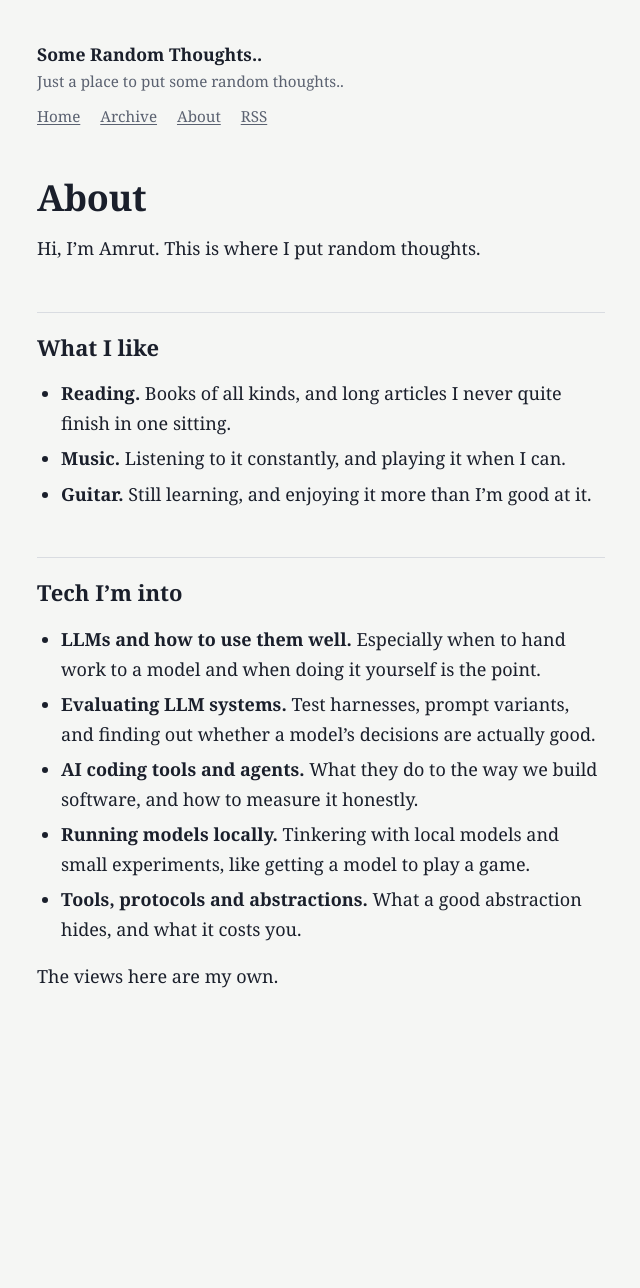
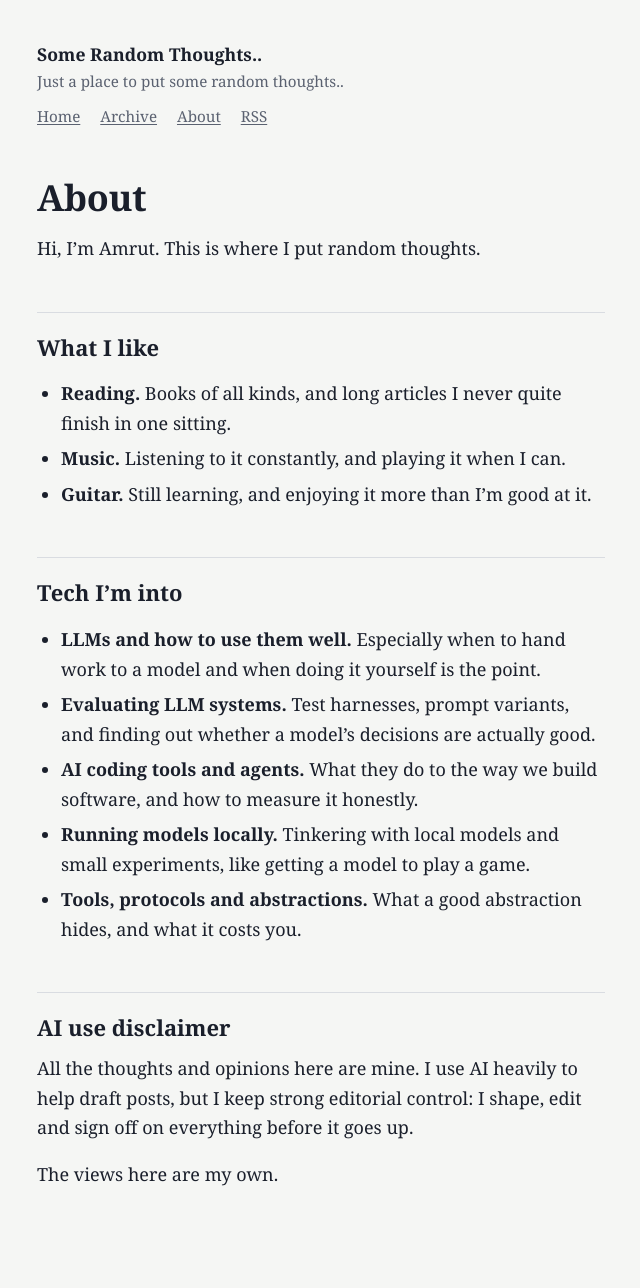
Before and after one commit to rumple/blog, a Jekyll site: the page built from about.md, in a window 1280 px wide. Shown: the whole page, without its empty margins (319-959 px from the left). Built offline with Jekyll 4.4.1, drawn with Linux system fonts in a browser that asks for light colours; before the commit the page ends 1090 px from its top, so only the background shows below that.

Commit message:
Add AI use disclaimer to About page
Co-Authored-By: Claude Opus 5.5 <noreply@anthropic.com>

```diff
--- a/about.md
+++ b/about.md
@@ -20,4 +20,8 @@ Hi, I'm Amrut. This is where I put random thoughts.
 - **Running models locally.** Tinkering with local models and small experiments, like getting a model to play a game.
 - **Tools, protocols and abstractions.** What a good abstraction hides, and what it costs you.
 
+## AI use disclaimer
+
+All the thoughts and opinions here are mine. I use AI heavily to help draft posts, but I keep strong editorial control: I shape, edit and sign off on everything before it goes up.
+
 The views here are my own.
```
